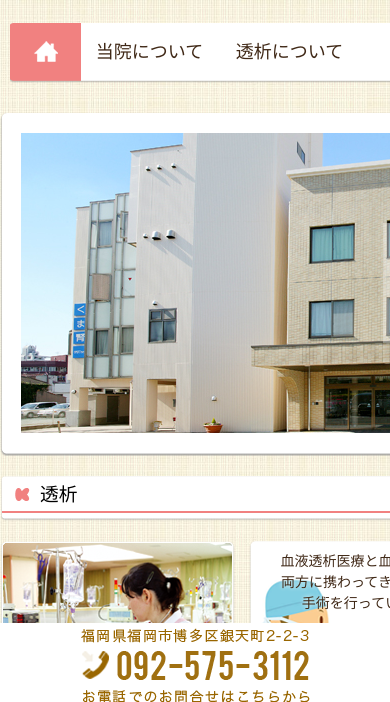
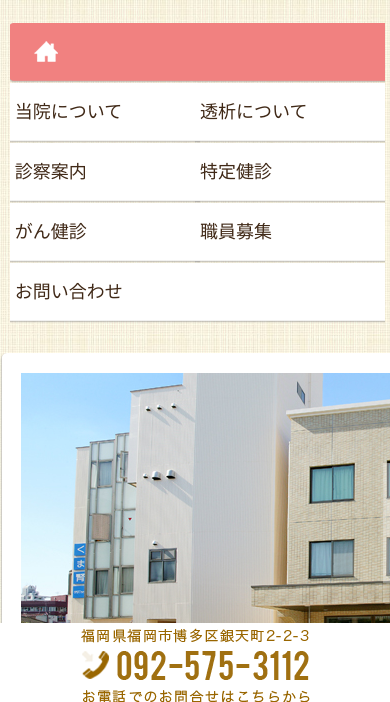
Before and after one commit to trd-neiljun/practise-task, a plain HTML site: page index.html in a window 390 px wide. Shown: the part 136-838 px from the top of the page. Drawn offline with Linux system fonts and the light colour scheme; a script that the page names is missing.

Commit message:
add responsive menu

```diff
--- a/css/responsive_sp.css
+++ b/css/responsive_sp.css
@@ -1,5 +1,8 @@
 /* Practice Task - Responsive Cascading Stylesheet */
 /* ---- START BODY ---- */
+	body {
+		padding-bottom:80px;
+	}
 	.home {
 		width:100%;
 	}
@@ -7,7 +10,6 @@
 		float:left;
 		width:100%;
 	}
-
 /* ---- END BODY ---- */
 
 /* ---- START TOP ---- */
@@ -24,6 +26,7 @@
 		padding:0 0 8px 0;
 	}
 /* ---- END TOP ---- */
+
 @media (min-width:968px) {
 	#bottom {
 		width:72%;
@@ -55,4 +58,56 @@
 		padding: 5px 0 3px 0;
 	}
 /* ---- END HEADER_ADVERT ---- */
+/* ---- START MENU BAR ---- */
+	ul#gnv {
+		width:100% !important;
+	}
+	ul#gnv li {
+		display:inline-block;
+		width:50%;
+	}
+	ul#gnv li#g01_top {
+		width:100% !important;
+	}
+	ul#gnv li a {
+		width:100% !important;
+		padding-left:5px !important;
+	}
+
+	ul#gnv li#g08{
+		width:100%;
+	}
+	ul#gnv li#g02 a {
+		background:url("../images/gnv.png") no-repeat scroll -70px 0 transparent;
+
+	}
+	ul#gnv li#g03 a {
+		background:url("../images/gnv.png") no-repeat scroll -70px 0 transparent;
+
+	}
+	ul#gnv li#g04 a {
+		background:url("../images/gnv.png") no-repeat scroll -70px 0 transparent;
+
+	}
+	ul#gnv li#g05 a {
+		background:url("../images/gnv.png") no-repeat scroll -70px 0 transparent;
+
+	}
+	ul#gnv li#g06 a {
+		background:url("../images/gnv.png") no-repeat scroll -70px 0 transparent;
+
+	}
+	ul#gnv li#g07 a {
+		background:url("../images/gnv.png") no-repeat scroll -70px 0 transparent;
+
+	}
+	ul#gnv li#g08 a {
+		background:url("../images/gnv.png") no-repeat scroll -70px 0 transparent;
+
+	}
+	ul#gnv li:hover {
+		background:#FC7B82;
+    	color: #FFFFFF !important;
+	}
 }
+/* ---- END MENU BAR ---- */
```
